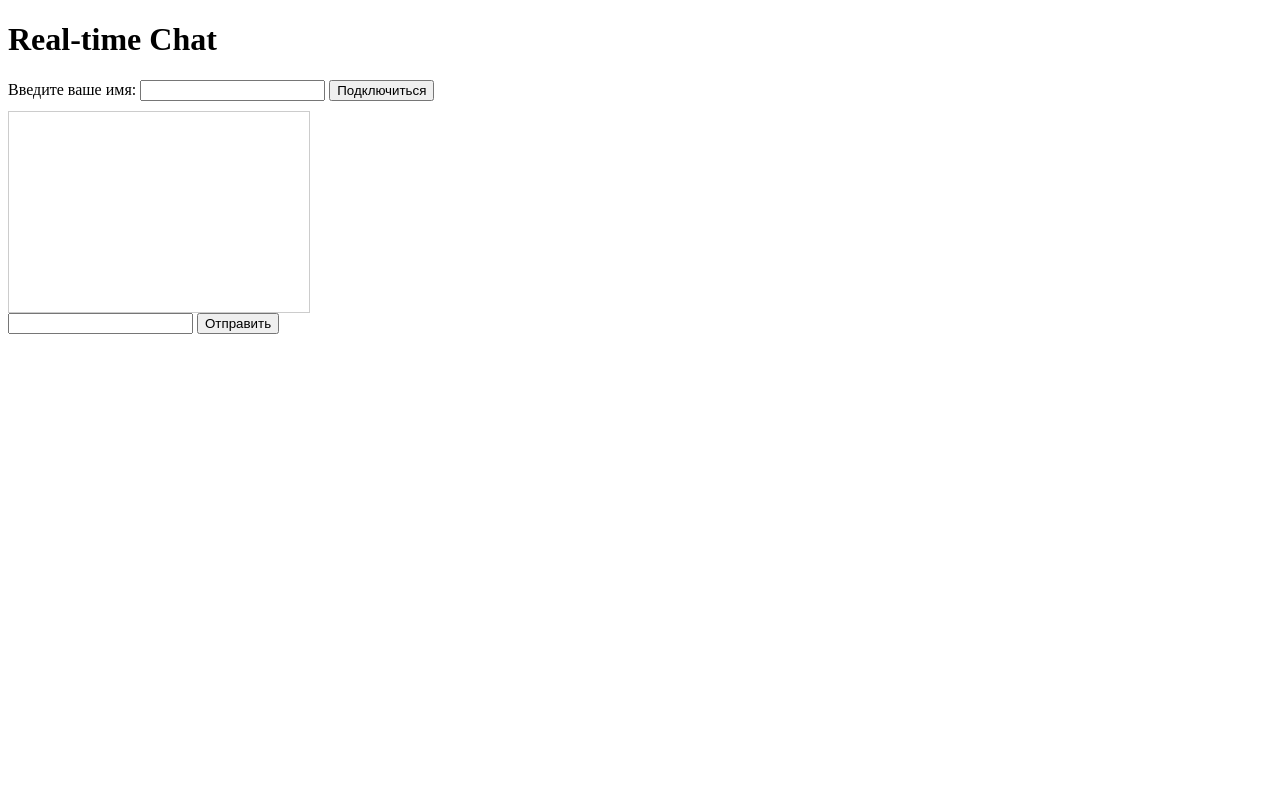
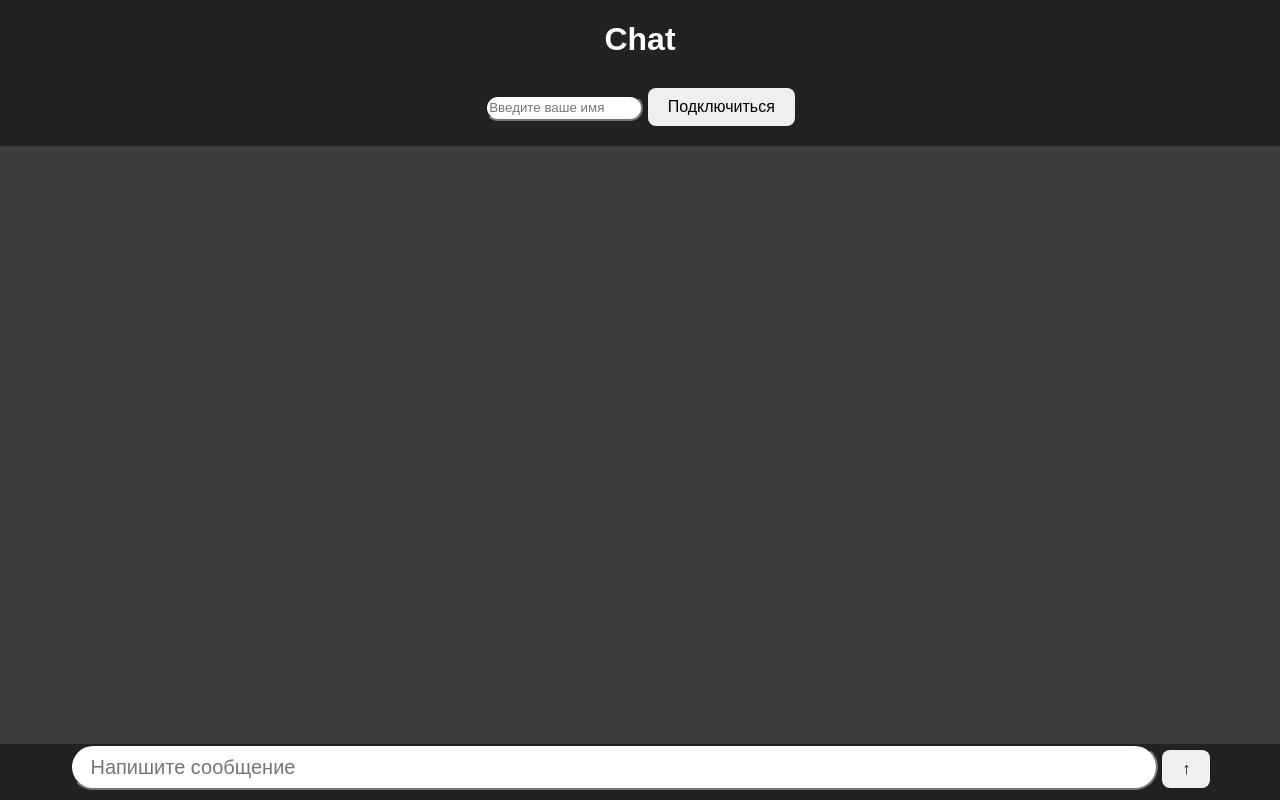
Before and after one commit to Pikabys/web_chat, a FastAPI app: page / in a window 1280 px wide; the page is wider, and only the part inside the window is pictured. Run offline with FastAPI, Linux system fonts and the light colour scheme.

Commit message:
Add files via upload

```diff
--- a/templates/chat.html
+++ b/templates/chat.html
@@ -1,22 +1,86 @@
 <!DOCTYPE html>
 <html>
 <head>
-    <title>Real-time Chat</title>
+    <title>Chat</title>
+    <style>
+        body {
+            display: flex;
+            flex-direction: column;
+            align-items: center;
+            justify-content: center;
+            height: 100vh;
+            margin: 0;
+            font-family: Arial, sans-serif;
+            border-radius: 20px;
+            background-color: #222222;
+        }
+
+        h1 {
+            margin-bottom: 30px;
+            color: white
+        }
+
+        form {
+            margin-bottom: 10px;
+        }
+
+        #chatbox {
+            border: 1px solid #3C3C3C;
+            width: 1410px;
+            height: 700px;
+            overflow-y: scroll;
+            margin-top: 10px;
+            padding: 10px 200px;
+            border-radius: 20px;
+            background-color: #3C3C3C;
+        }
+
+        button {
+    		padding: 10px 20px;
+    		font-size: 16px;
+    		border: none;
+    		border-radius: 8px;
+   		 	cursor: pointer;
+    		box-shadow: 0 4px 6px rgba(0, 0, 0, 0.1);
+    		transition: all 0.2s ease;
+    	}
+
+		.NAME {
+			border-radius: 20px;
+			color: black;
+			width: 150px;
+			height: 20px;
+		}
+
+		.mess {
+			border-radius: 40px;
+			font-size: 20px;
+			color: black;
+			width: 1080px;
+			height: 40px;
+			margin-top: -10;
+		}
+
+		.pole-imya {
+			color: white;
+		}
+
+    </style>
 </head>
 <body>
-    <h1>Real-time Chat</h1>
+    <h1>Chat</h1>
 
     <form onsubmit="event.preventDefault(); connectToChat();">
-        <label for="username">Введите ваше имя: </label>
-        <input type="text" id="username" required>
-        <button type="submit">Подключиться</button>
+		<label for="username" class="pole_imya" id="usernameLabel"> </label>
+        <input type="text" id="username" class="NAME" placeholder="Введите ваше имя" required>
+        <button type="submit" class="connect" >Подключиться</button>
     </form>
 
-    <div id="chatbox" style="border: 1px solid #ccc; width: 300px; height: 200px; overflow-y: scroll; margin-top: 10px;"></div>
+    <div id="chatbox"></div>
 
     <form onsubmit="event.preventDefault(); sendMessage();">
-        <input type="text" id="message" required>
-        <button type="submit">Отправить</button>
+        <input type="text" id="message" class="mess" placeholder="   Напишите сообщение" required>
+        <button type="submit" class="SEND">↑</button>
     </form>
 
     <script>
```
